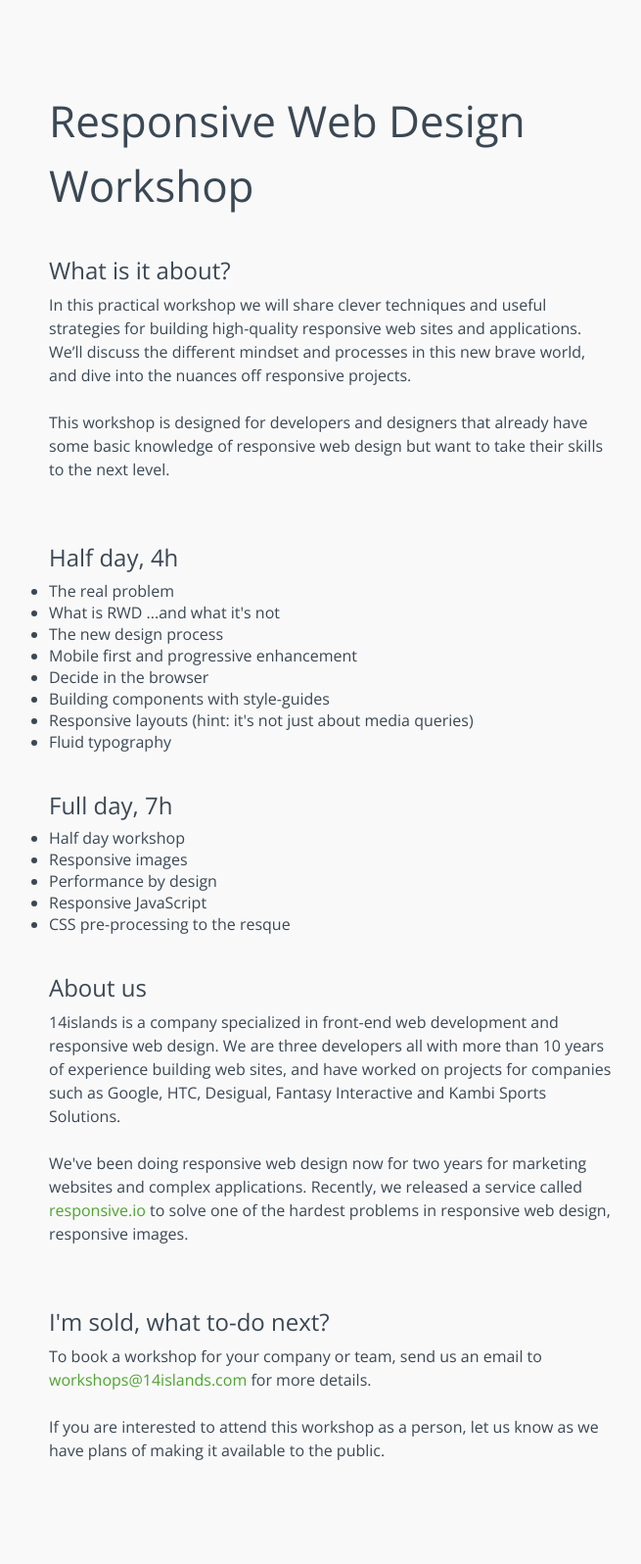
After one commit to 14islands/14islands-com-v1, a PHP site: page /workshops/rwd-workshop.html in a window 1280 px wide. The commit adds this page. Shown: the whole page at 98% size, without its empty margins (302-957 px from the left). Run offline with PHP 8.4, Linux system fonts and the light colour scheme.

Commit message:
RWD workshop page added

```diff
--- a/css/style.css
+++ b/css/style.css
@@ -182,6 +182,37 @@ p {
   display: table;
 }
 .column-wide:after {
+  clear: both;
+}
+.column-narrow {
+  max-width: 960px;
+  width: 99%;
+  position: relative;
+  margin: 0 auto;
+  padding-left: 0.75em;
+  padding-right: 0.75em;
+  -webkit-box-sizing: border-box;
+  -moz-box-sizing: border-box;
+  -o-box-sizing: border-box;
+  -ms-box-sizing: border-box;
+  box-sizing: border-box;
+  *zoom: 1;
+  max-width: 600px;
+}
+.column-narrow:before,
+.column-narrow:after {
+  content: "";
+  display: table;
+}
+.column-narrow:after {
+  clear: both;
+}
+.column-narrow:before,
+.column-narrow:after {
+  content: "";
+  display: table;
+}
+.column-narrow:after {
   clear: both;
 }
 .column-two {
--- a/less/style.less
+++ b/less/style.less
@@ -159,6 +159,13 @@ p {
 	.wrapper-base;
 	.column;
 	.clearfix;
+}
+
+.column-narrow {
+	.wrapper-base;
+	.column;
+	.clearfix;
+	max-width: 600px;
 }
 
 .column-two {
--- /dev/null
+++ b/workshops/rwd-workshop.html
@@ -0,0 +1,99 @@
+<!doctype html>
+
+<!--[if lt IE 9]><html class="ie"><![endif]-->
+<!--[if gte IE 9]><!--><html><!--<![endif]-->
+	<head>
+		<meta charset="utf-8"/>
+		<meta http-equiv="X-UA-Compatible" content="IE=edge,chrome=1"/>
+
+		<title>14islands</title>
+		<meta name="description" content="Pushing the web forward."/>
+		<meta name="viewport" content="width=device-width, initial-scale=1"/>
+
+		<link href='http://fonts.googleapis.com/css?family=Open+Sans:300italic,400italic,400,300,700' rel='stylesheet' type='text/css'>
+
+		<link rel="stylesheet" href="../css/normalize.css">
+		<link rel="stylesheet" href="../css/style.css">
+
+		<link rel="shortcut icon" href="favicon.png">
+	</head>
+
+	<body lang="en">
+
+		<!--<header></header> -->
+
+		<article class="column-narrow">
+			<h2>Responsive Web Design Workshop</h2>
+
+			<h3>What is it about?</h3>
+
+			<p>
+				In this practical workshop we will share clever techniques and useful strategies for building high-quality responsive web sites and applications.   We’ll
+				discuss the different mindset and processes in this new brave world, and dive into the nuances off responsive projects.
+			</p>
+
+			<p>
+				This workshop is designed for developers and designers that already have some basic knowledge of responsive web design but want to take their skills to the next level.
+			</p>
+
+			<h3>Half day, 4h</h3>
+
+			<ul>
+				<li>The real problem</li>
+				<li>What is RWD ...and what it's not</li>
+				<li>The new design process</li>
+				<li>Mobile first and progressive enhancement</li>
+				<li>Decide in the browser</li>
+				<li>Building components with style-guides</li>
+				<li>Responsive layouts (hint: it's not just about media queries)</li>
+				<li>Fluid typography</li>
+			</ul>
+
+			<h3>Full day, 7h</h3>
+
+			<ul>
+				<li>Half day workshop</li>
+				<li>Responsive images</li>
+				<li>Performance by design</li>
+				<li>Responsive JavaScript</li>
+				<li>CSS pre-processing to the resque</li>
+			</ul>
+
+			<h3>About us</h3>
+
+			<p>
+				14islands is a company specialized in front-end web development and responsive web design.   We are three developers all with more than 10 years of experience building web sites, and have worked on projects for companies such as Google, HTC, Desigual, Fantasy Interactive and Kambi Sports Solutions.
+			</p>
+
+			<p>
+				We've been doing responsive web design now for two years for marketing websites and complex applications.  Recently, we released a service called <a href="http://responsive.io">responsive.io</a> to solve one of the hardest problems in responsive web design, responsive images.
+			</p>
+
+			<h3>I'm sold, what to-do next?</h3>
+
+			<p>
+				To book a workshop for your company or team,  send us an email to <a href="mailto:workshops@14islands.com">workshops@14islands.com</a> for more details.
+			</p>
+			<p>
+				If you are interested to attend this workshop as a person,  let us know as we have plans of making it available to the public.
+			</p>
+		</article>
+
+
+
+		<script type="text/javascript">
+
+			var _gaq = _gaq || [];
+			_gaq.push(['_setAccount', 'UA-31151822-1']);
+			_gaq.push(['_trackPageview']);
+
+			(function() {
+				var ga = document.createElement('script'); ga.type = 'text/javascript'; ga.async = true;
+				ga.src = ('https:' == document.location.protocol ? 'https://ssl' : 'http://www') + '.google-analytics.com/ga.js';
+				var s = document.getElementsByTagName('script')[0]; s.parentNode.insertBefore(ga, s);
+			})();
+
+		</script>
+
+</body>
+</html>
```
Also changed, not shown: workshops/index.html (added, +43 -0 lines), readme.md (added), 2 other files.
